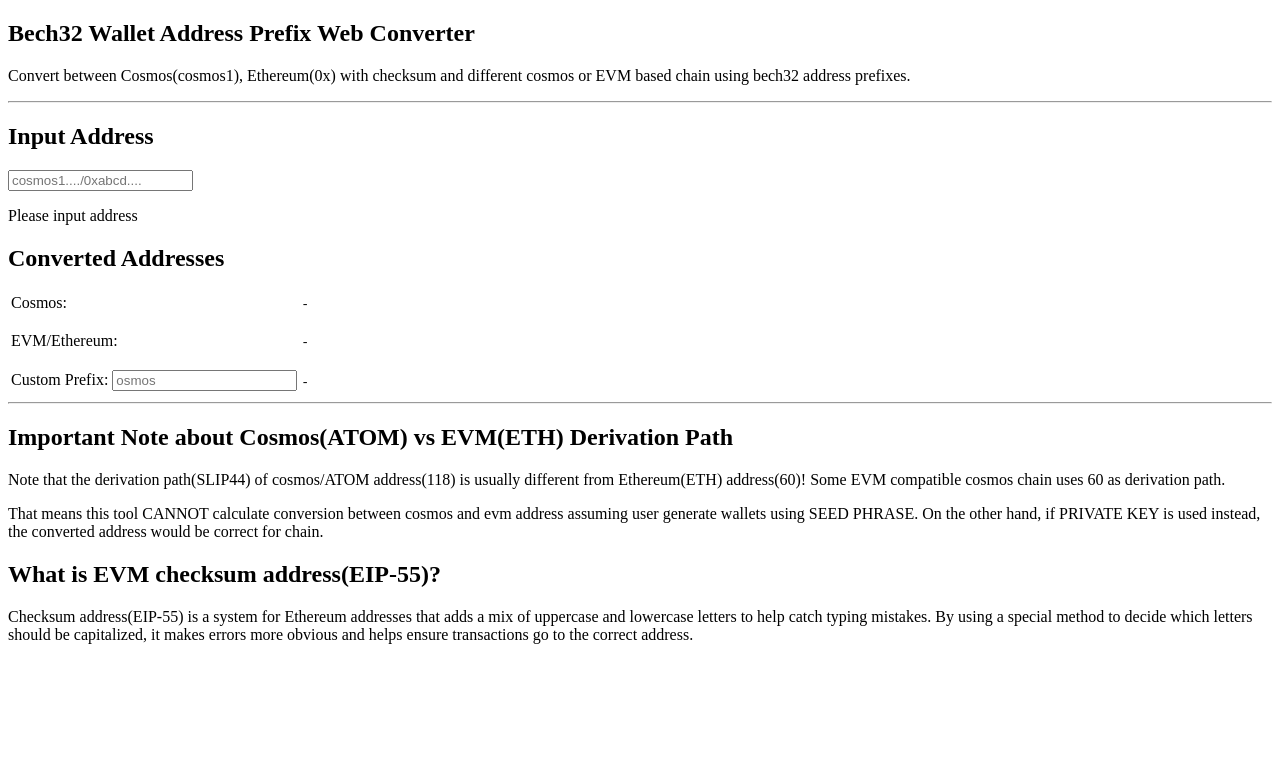
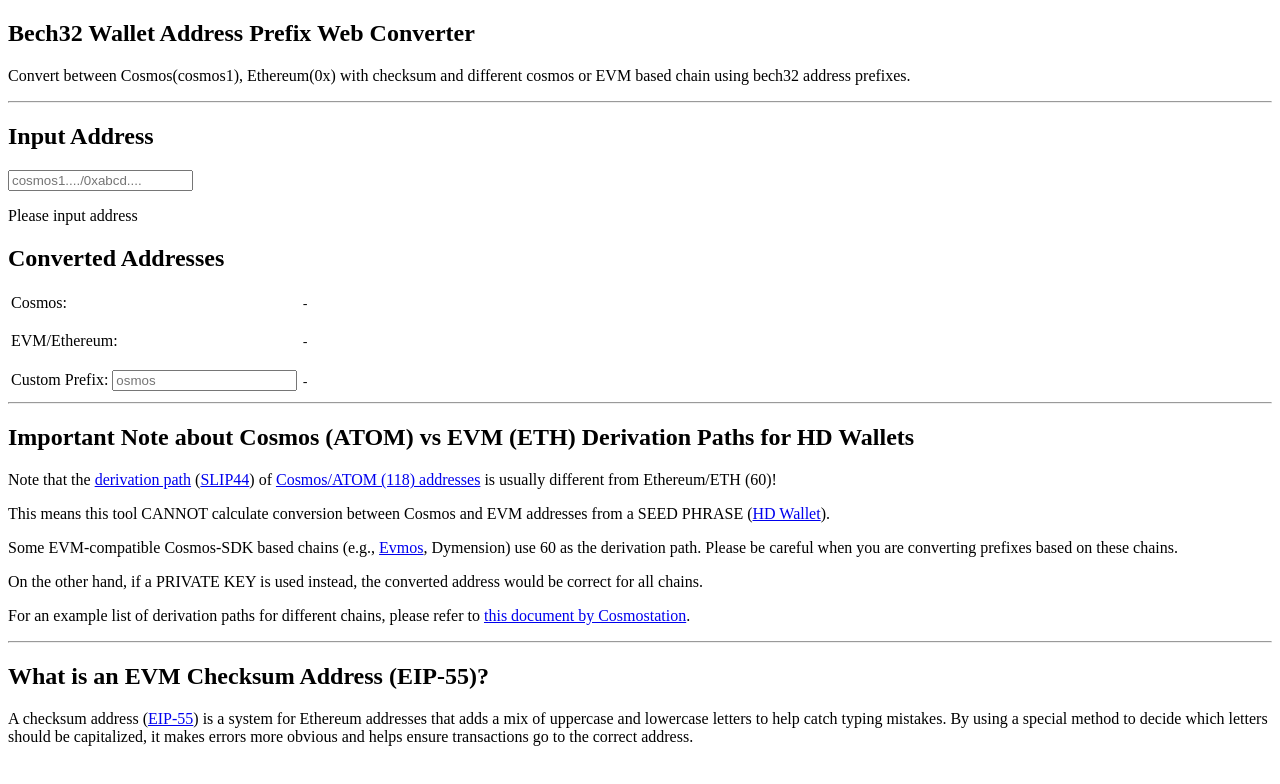
Before and after one commit to williamchong/bech32-web-converter, a Nuxt app: page / in a window 1280 px wide. Shown: the top 784 px of the page. Built offline with nearby package versions, Linux system fonts and the light colour scheme.

Commit message:
💬 Add link to note

```diff
--- a/app.vue
+++ b/app.vue
@@ -49,19 +49,33 @@
     </section>
     <hr>
     <section>
-      <h2>Important Note about Cosmos(ATOM) vs EVM(ETH) Derivation Path</h2>
+      <h2>Important Note about Cosmos (ATOM) vs EVM (ETH) Derivation Paths for HD Wallets</h2>
       <div>
-        <p>Note that the derivation path(SLIP44) of cosmos/ATOM address(118) is usually different from Ethereum(ETH)
-          address(60)!
-          Some EVM compatible cosmos chain uses 60 as derivation path.</p>
-        <p>That means this tool CANNOT calculate conversion between cosmos and evm address assuming user generate
-          wallets using SEED PHRASE.
-          On the other hand, if PRIVATE KEY is used instead, the converted address would be correct for chain.</p>
+        <p>Note that the <a href="https://www.ledger.com/blog/understanding-crypto-addresses-and-derivation-paths"
+            rel="noopener noreferrer">derivation path</a> (<a
+            href="https://github.com/satoshilabs/slips/blob/master/slip-0044.md" rel="noopener noreferrer">SLIP44</a>)
+          of <a href="https://medium.com/chainapsis/keplr-explained-coin-type-118-9781d26b2c4e"
+            rel="noopener noreferrer">Cosmos/ATOM (118) addresses</a> is usually different from Ethereum/ETH (60)!</p>
+        <p>This means this tool CANNOT calculate conversion between Cosmos and EVM addresses from a SEED PHRASE (<a
+            href="https://www.ledger.com/academy/crypto/what-are-hierarchical-deterministic-hd-wallets"
+            rel="noopener noreferrer">HD Wallet</a>).</p>
+        <p>Some EVM-compatible Cosmos-SDK based chains (e.g., <a
+            href="https://docs.evmos.org/protocol/concepts/accounts#evmos-accounts" rel="noopener noreferrer">
+            Evmos</a>, Dymension) use 60 as the derivation path. Please be careful when you are converting prefixes
+          based on
+          these chains.</p>
+        <p>On the other hand, if a PRIVATE KEY is used instead, the converted address would be correct for all chains.
+        </p>
+        <p>For an example list of derivation paths for different chains, please refer to <a
+            href="https://github.com/cosmostation/cosmostation-ios?tab=readme-ov-file#supporting-chains-cosmos"
+            rel="noopener noreferrer">this document by Cosmostation</a>.</p>
       </div>
     </section>
+    <hr>
     <section>
-      <h2>What is EVM checksum address(EIP-55)?</h2>
-      <p>Checksum address(EIP-55) is a system for Ethereum addresses that adds a mix of uppercase and lowercase letters
+      <h2>What is an EVM Checksum Address (EIP-55)?</h2>
+      <p>A checksum address (<a href="https://eips.ethereum.org/EIPS/eip-55" rel="noopener noreferrer">EIP-55</a>) is a
+        system for Ethereum addresses that adds a mix of uppercase and lowercase letters
         to help catch typing mistakes. By using a special method to decide which letters should be capitalized, it makes
         errors more obvious and helps ensure transactions go to the correct address.</p>
     </section>
```
